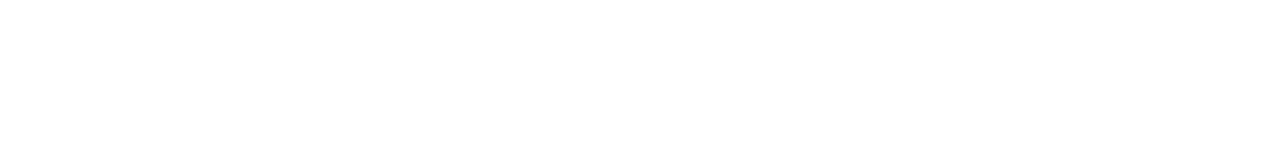
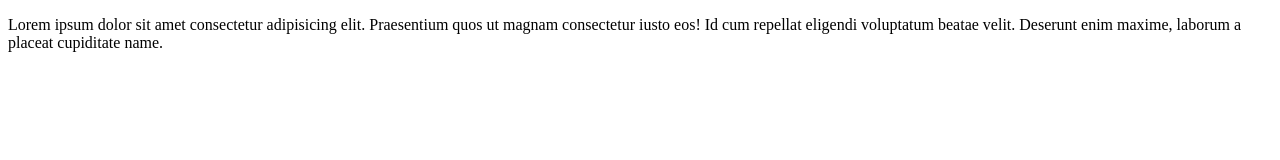
Before and after one commit to jonCampzar/primer_repo_remoto, a plain HTML site: page index.html in a window 1280 px wide. Drawn offline with Linux system fonts and the light colour scheme.

Commit message:
agregue texto

```diff
--- a/index.html
+++ b/index.html
@@ -7,6 +7,6 @@
     <title>Document</title>
 </head>
 <body>
-
+<p>Lorem ipsum dolor sit amet consectetur adipisicing elit. Praesentium quos ut magnam consectetur iusto eos! Id cum repellat eligendi voluptatum beatae velit. Deserunt enim maxime, laborum a placeat cupiditate name.</p>
 </body>
 </html>
```
